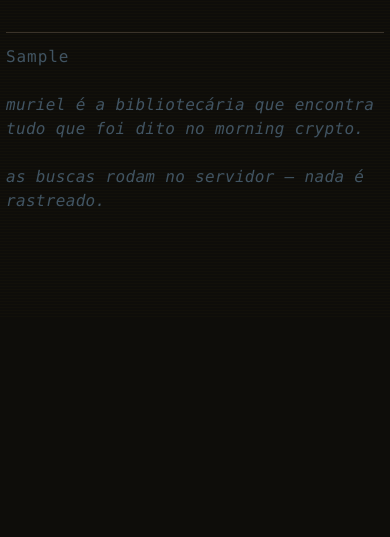
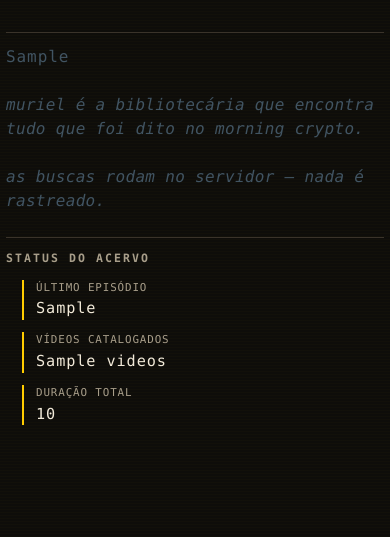
Before and after one commit to Alb4don/mc-semantic-search, a Python web app: template src/mc/api/templates/search.html in a window 390 px wide. Shown: the part 734-1271 px from the top of the page. Before the commit the page ends 941 px from the top, so only its background shows below. Run offline with Jinja, Linux system fonts and the light colour scheme; the template is opened without the code that fills it: most values are stand-ins (such as "Sample title", 1, 10 or a date in 2020).

Commit message:
feat(ui): status do acervo section on the landing page
Render live archive aggregates (last episode, videos cataloged, total
duration in pt-BR) as a semantic <dl> in the page colophon, below
everything. Guarded so a broken stats store or an empty archive never
breaks the page; freshness line and agent note stay intact. Validated
in real Chrome via CDP: amber accent, mono type, ink tokens, 2-col grid
collapsing to 1 col under 640px, aria-labelledby wired, no console errors.

```diff
--- a/src/mc/api/static/css/mc.css
+++ b/src/mc/api/static/css/mc.css
@@ -535,6 +535,72 @@ body {
   letter-spacing: 0.02em;
 }
 
+/* ---------- status do acervo (Story 6.5) ---------- */
+/* The archive's scale, in the colophon grammar: a monospace ledger readout,
+   dim ink, amber tick marks — the same voice as the tape counter and the
+   agent-steps markers, so "how much is catalogued" reads as site metadata,
+   not a marketing stat strip. Each stat omits itself when unknown; the block
+   hides entirely when nothing is known (server-rendered, no JS). */
+
+.archive-status {
+  margin-top: calc(var(--mc-rhythm) * 4);
+  padding-top: calc(var(--mc-rhythm) * 2);
+  border-top: 1px solid var(--mc-line);
+}
+
+.archive-title {
+  font-family: var(--mc-mono);
+  font-size: 0.72rem;
+  letter-spacing: 0.18em;
+  text-transform: uppercase;
+  color: var(--mc-ink-dim);
+  margin: 0 0 calc(var(--mc-rhythm) * 2);
+}
+
+.archive-stats {
+  display: grid;
+  grid-template-columns: repeat(2, 1fr);
+  gap: calc(var(--mc-rhythm) * 2) calc(var(--mc-rhythm) * 4);
+  margin: 0;
+}
+
+.stat {
+  display: grid;
+  gap: calc(var(--mc-rhythm) * 0.25);
+  font-family: var(--mc-mono);
+  padding-left: calc(var(--mc-rhythm) * 2);
+  /* the amber tick: the same accent as the agent-steps markers */
+  border-left: 2px solid var(--mc-amber);
+}
+
+.stat dt {
+  font-size: 0.68rem;
+  letter-spacing: 0.08em;
+  text-transform: uppercase;
+  color: var(--mc-ink-dim);
+}
+
+.stat dd {
+  margin: 0;
+  font-size: 0.95rem;
+  color: var(--mc-ink);
+  overflow-wrap: anywhere;
+}
+
+/* the four-unit duration reads best full width, not crammed into a column */
+.stat--full {
+  grid-column: 1 / -1;
+}
+
+@media (max-width: 640px) {
+  .archive-stats {
+    grid-template-columns: 1fr;
+  }
+  .stat--full {
+    grid-column: auto;
+  }
+}
+
 .visually-hidden {
   position: absolute;
   width: 1px;
--- a/src/mc/api/templates/search.html
+++ b/src/mc/api/templates/search.html
@@ -137,6 +137,20 @@
     <p>{{ freshness_line }}</p>
     <p class="colophon-note">muriel é a bibliotecária que encontra tudo que foi dito no morning crypto.</p>
     <p class="colophon-note">as buscas rodam no servidor — nada é rastreado.</p>
+    {# status do acervo — the archive's scale, below everything else.
+       Server-rendered, no JS: each stat is omitted when unknown and the whole
+       block hides when nothing is known (same failure isolation as the
+       freshness line above). The numbers are archive-derived (video_stats). #}
+    {% if archive_status %}
+    <section class="archive-status" aria-labelledby="archive-status-title">
+      <h2 class="archive-title" id="archive-status-title">status do acervo</h2>
+      <dl class="archive-stats">
+        {% if archive_status.last_episode %}<div class="stat"><dt>último episódio</dt><dd>{{ archive_status.last_episode }}</dd></div>{% endif %}
+        {% if archive_status.videos %}<div class="stat"><dt>vídeos catalogados</dt><dd>{{ archive_status.videos }}</dd></div>{% endif %}
+        {% if archive_status.duration %}<div class="stat stat--full"><dt>duração total</dt><dd>{{ archive_status.duration }}</dd></div>{% endif %}
+      </dl>
+    </section>
+    {% endif %}
   </footer>
 </body>
 </html>
```
Also changed, not shown: src/mc/api/app.py (+55 -1 lines), tests/test_ui.py (+119 -1 lines), 1 other file.
